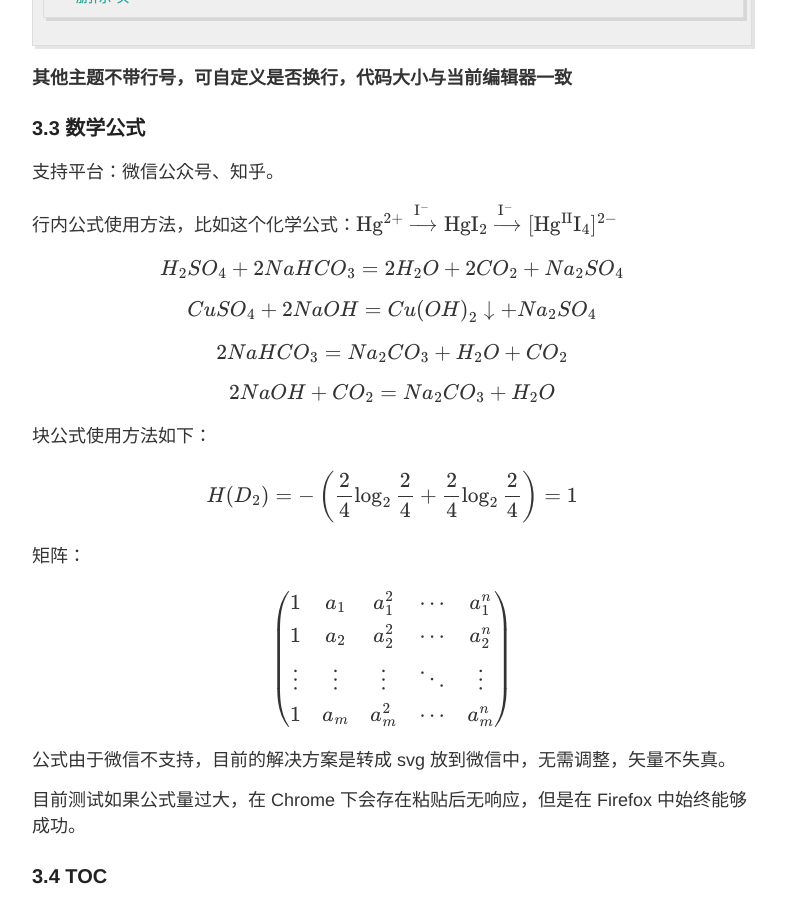
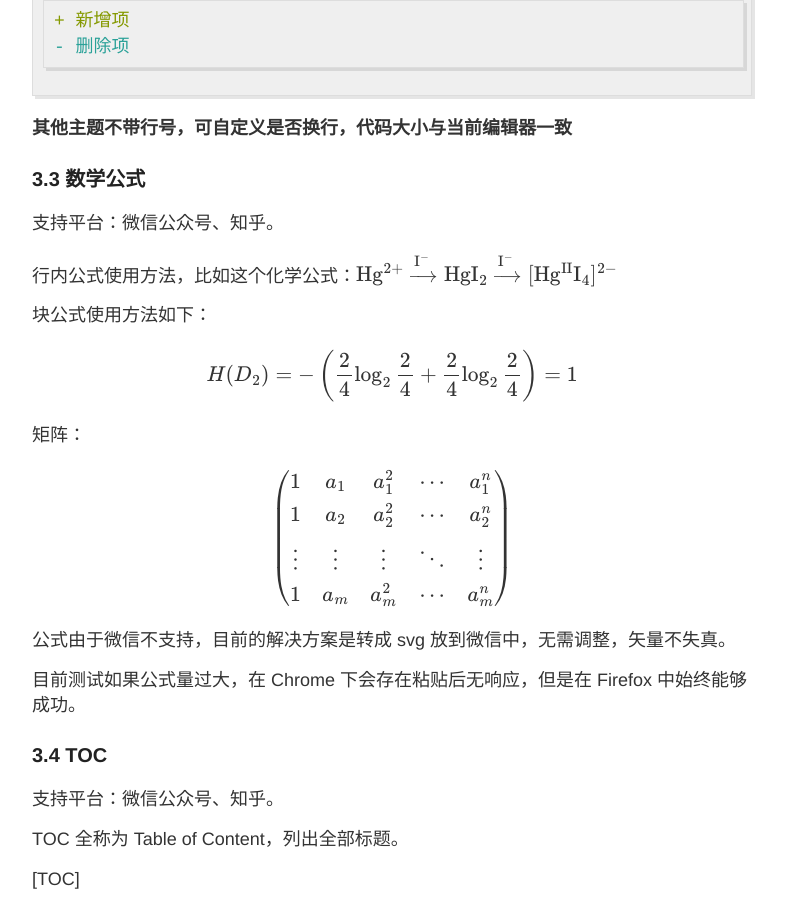
Before and after one commit to xieyuen/blog.github.io, a Jekyll site: the page built from LearnMarkdown.md, in a window 1280 px wide and 900 px high, scrolled down 5408 px. Shown: the whole window, without its empty margins (248-1034 px from the left). Built offline with Jekyll 4.4.1, drawn with Linux system fonts in a browser that asks for light colours.

Commit message:
Update LearnMarkdown.md

```diff
--- a/LearnMarkdown.md
+++ b/LearnMarkdown.md
@@ -79,9 +81,9 @@ Markdown是一种轻量级的「标记语言」。
 
 引用的格式是在符号`>`后面书写文字。如下：
 
-> 读一本好书，就是在和高尚的人谈话。 ——歌德
+>读一本好书，就是在和高尚的人谈话。 ——歌德
 
-> 雇用制度对工人不利，但工人根本无力摆脱这个制度。 ——阮一峰
+>雇用制度对工人不利，但工人根本无力摆脱这个制度。 ——阮一峰
 
 ### 2.7 链接
 
@@ -206,22 +208,6 @@ diff 不能同时和其他语言的高亮同时显示，且需要调整代码主
 
 行内公式使用方法，比如这个化学公式：$\ce{Hg^2+ ->[I-] HgI2 ->[I-] [Hg^{II}I4]^2-}$
 
-$$
-  H_{2}SO_{4} + 2 NaHCO_{3} = 2 H_{2}O + 2 CO_{2} + Na_{2}SO_{4}
-$$
-
-$$
-  CuSO_{4} + 2 NaOH = Cu\left(OH\right)_{2} \downarrow + Na_{2}SO_{4}
-$$
-
-$$
-  2 NaHCO_{3} = Na_{2}CO_{3} + H_{2}O + CO_{2}
-$$
-
-$$
-  2 NaOH + CO_{2} = Na_{2}CO_{3} + H_{2}O
-$$
-
 块公式使用方法如下：
 
 $$
```
Also changed, not shown: other parts of LearnMarkdown.md (+3 -1 lines).
